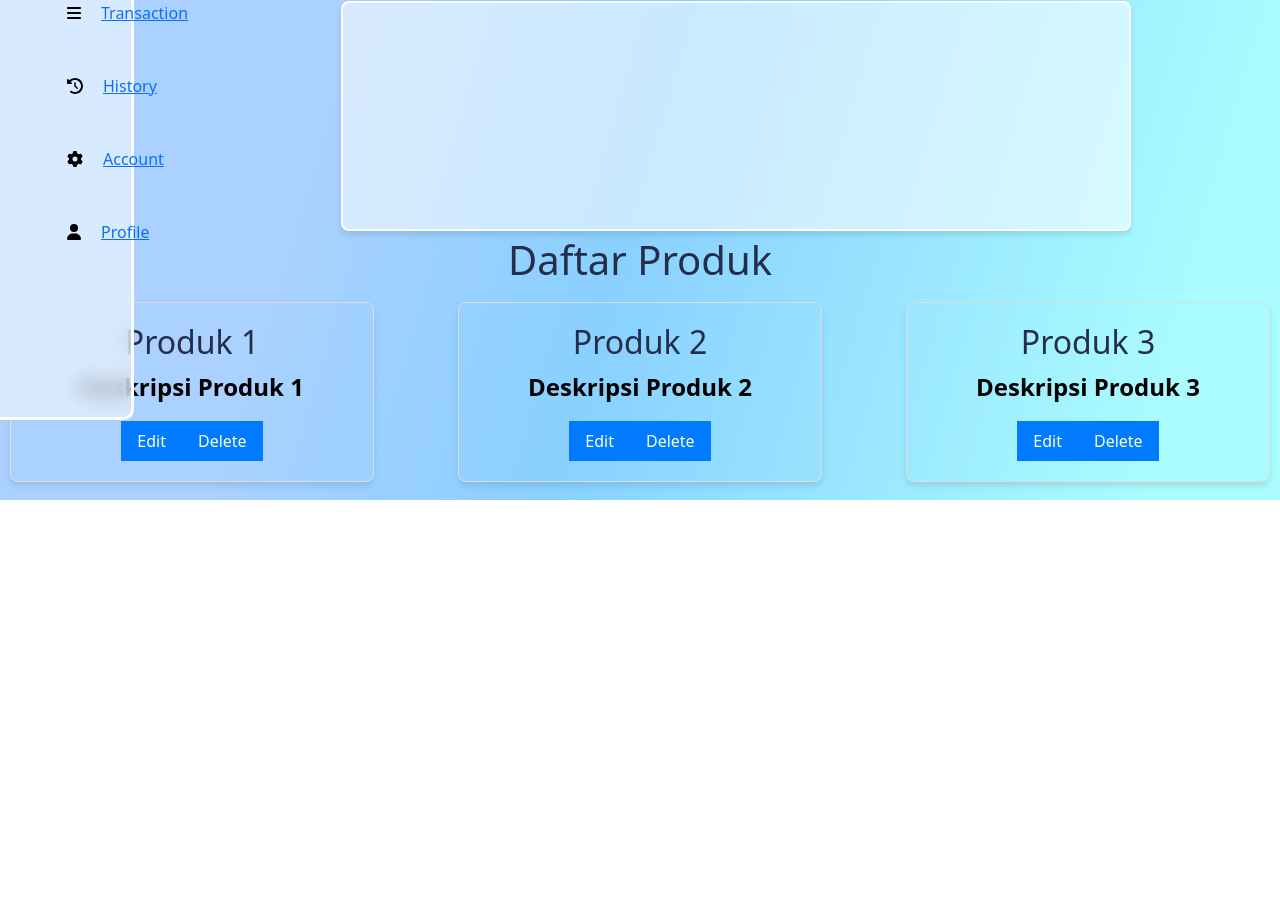
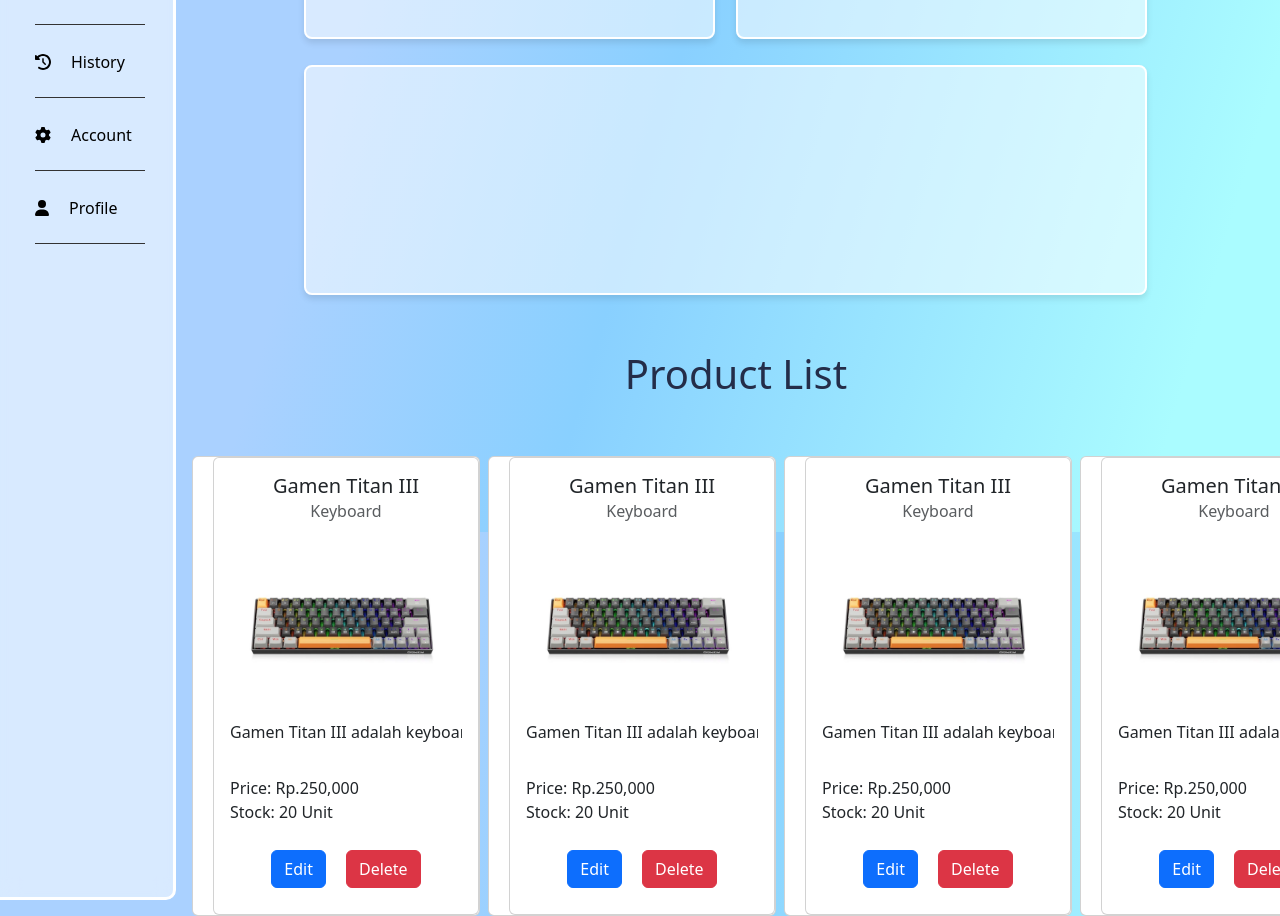
Before and after one commit to WahtuAstrawan/galaxy-comp, a React (Create React App) app in the folder frontend/: page /admin in a window 1280 px wide. Shown: the part 300-1216 px from the top of the page. Before the commit the page ends 800 px from the top, so only its background shows below. Built offline with nearby package versions, Linux system fonts and the light colour scheme.

Commit message:
merge and fix css

```diff
--- a/frontend/package.json
+++ b/frontend/package.json
@@ -3,6 +3,8 @@
   "version": "0.1.0",
   "private": true,
   "dependencies": {
+    "@fortawesome/free-solid-svg-icons": "^6.4.2",
+    "@fortawesome/react-fontawesome": "^0.2.0",
     "@iconscout/react-unicons": "^2.0.2",
     "@testing-library/jest-dom": "^5.17.0",
     "@testing-library/react": "^13.4.0",
--- a/frontend/src/Components/Cards/Cards.css
+++ b/frontend/src/Components/Cards/Cards.css
@@ -10,27 +10,26 @@
   justify-content: space-between; /* Mengatur jarak antara dua kotak statistik */
   width: 25rem;
   height: 15rem;
+  margin: 1rem;
 }
 
 .parentcard {
-  /* Hapus margin untuk menghilangkan jarak yang tidak diinginkan */
   display: flex;
   justify-content: space-between; /* Mengatur jarak antara dua kotak statistik */
-  width: 50rem;
+  width: 52rem;
   height: 15rem;
 }
 
 .statistic-card {
   background-color: var(--glass);
-  border: 1px solid #ddd;
   border-radius: 8px;
-  padding: 20px;
   text-align: center;
-  flex: 1; /* Mengatur agar dua kotak statistik berukuran sama */
+  flex: 2; /* Mengatur agar dua kotak statistik berukuran sama */
   box-shadow: 0 4px 6px rgba(0, 0, 0, 0.1);
   transition: transform 0.2s;
   margin: 5px;
-  border: 2px solid rgb(255, 255, 255); /* Tepian hitam */
+  border: 2px solid rgb(255, 255, 255);
+  margin-left: -1rem;
 }
 
 .statistic-card:hover {
@@ -43,7 +42,7 @@ h2 {
   color: #333;
 }
 
-p {
+.p-text-cards {
   font-size: 24px;
   font-weight: bold;
   margin: 10px 0;
--- a/frontend/src/Components/Cards/Cards.jsx
+++ b/frontend/src/Components/Cards/Cards.jsx
@@ -11,20 +11,23 @@ const Cards = () => {
     <div className="Cards">
       <div className="parentcontainer">
         <div className="statistic-card">
+
           <h2>{card1.title1}</h2>
-          <p>{card1.value1}</p>
+          <p className='p-text-cards'>{card1.value1}</p>
         </div>
       </div>
       <div className="parentcontainer">
         <div className="statistic-card">
+
           <h2>{card2.title1}</h2>
-          <p>{card2.value1}</p>
+          <p className='p-text-cards'>{card2.value1}</p>
         </div>
       </div>
       <div className="parentcard"> {/* Card 3 di sini */}
         <div className="statistic-card">
+
           <h2>{card3.title1}</h2>
-          <p>{card3.value1}</p>
+          <p className='p-text-cards'>{card3.value1}</p>
         </div>
       </div>
     </div>
--- a/frontend/src/Components/Login/Login.css
+++ b/frontend/src/Components/Login/Login.css
@@ -119,6 +119,6 @@
 }
 
 .bg-login{
-    height: 100vh;
+    height: 120vh;
     background: linear-gradient(#000, darkblue);
 }
--- a/frontend/src/Components/MainDash/MainDash.css
+++ b/frontend/src/Components/MainDash/MainDash.css
@@ -2,9 +2,10 @@
     display: flex;
     flex-direction: column;
     justify-content: space-evenly;
-    margin-left: 11rem;
+    margin-left: 12rem;
+    margin-top: 2rem;
 }
 
-.cards{
-    margin-left: 1rem;
+.cards-main{
+    margin-left: 0rem;
 }
--- a/frontend/src/Components/MainDash/MainDash.jsx
+++ b/frontend/src/Components/MainDash/MainDash.jsx
@@ -1,14 +1,17 @@
 import React from 'react'
 import './MainDash.css'
 import Cards from '../Cards/Cards'
+import Products from '../Products/Products'
+
 
 const MainDash = () => {
   return (
     <div className="MainDash">
         <h1>Dashboard</h1>
-        <div className='cards'><Cards/></div>
+        <div className='cards-main'><Cards/></div>
+        <div className='products-main'><Products/></div>
     </div>
   )
 }
 
-export default MainDash
+export default MainDash;
--- a/frontend/src/Components/Products/Products.css
+++ b/frontend/src/Components/Products/Products.css
@@ -1,37 +1,39 @@
-/* Products.css */
+/* Tambahkan ini ke dalam file Products.css */
 
-.product-list {
-    display: flex;
-    flex-wrap: wrap;
-    justify-content: space-between;
+.card-list-title {
+  text-align: center;
 }
 
-  .product-card {
-    border: 1px solid #ddd;
-    border-radius: 8px;
-    padding: 20px;
-    text-align: center;
-    flex: 0 1 calc(30% - 20px); /* Menentukan lebar card (sesuaikan dengan kebutuhan Anda) */
-    margin: 10px;
-    box-shadow: 0 4px 6px rgba(0, 0, 0, 0.1);
-    transition: transform 0.2s;
+.card-list-horizontal {
+  display: flex;
+  overflow-x: auto;
+  white-space: nowrap;
 }
 
-  .product-card:hover {
-    transform: scale(1.05);
+.card-list-horizontal > * {
+  flex: 0 0 auto;
 }
 
-  button {
-    margin: 5px;
-    padding: 8px 16px;
-    background-color: #007BFF; /* Warna latar tombol */
-    color: #fff; /* Warna teks tombol */
-    border: none;
-    border-radius: 4px;
+.card {
   cursor: pointer;
-    transition: background-color 0.2s;
+  background-color: #f8f8f8;
+  transition: background-color 0.3s;
 }
 
-  button:hover {
-    background-color: #0056b3; /* Warna latar tombol saat dihover */
+.card:hover {
+  background-color: #e0e0e0;
 }
+
+.product-buttons {
+  display: flex;
+  justify-content:space-between;
+  margin: 10rem;
+}
+
+.product-buttons button {
+  margin-right: 10rem; /* Jarak antara tombol Edit dan Hapus */
+}
+
+.buttonpr{
+  margin: 10px;
+}
--- a/frontend/src/Components/Products/Products.jsx
+++ b/frontend/src/Components/Products/Products.jsx
@@ -1,30 +1,92 @@
 import React, { useState } from 'react';
+import { Card, CardBody, CardTitle, CardSubtitle, CardText, Modal, ModalBody, ModalHeader, ModalFooter, Button } from 'reactstrap';
+import keyboard from './gamen.png';
 import './Products.css';
 
+const cardData = [
+  {
+    title: 'Gamen Titan III',
+    category: 'Keyboard',
+    imageSrc: keyboard,
+    description: 'Gamen Titan III adalah keyboard gaming mekanik dengan kabel panjang. Dilengkapi dengan Outemu Blue Switch yang kuat hingga 50 juta kali klik. Dengan swappable 3 pin switch yang nyaman dan kualitas A+. Tampilan desain yang ergonomis, nyaman, dan dilengkapi dengan kaki anti slip. Hadir dengan 16 mode warna RGB backlight, untuk suasana gaming yang menyenangkan.',
+    price: '250,000',
+    stock: '20',
+  },
+];
 
 function Products() {
-  // Contoh data produk (gantilah dengan data sebenarnya)
-  const products = [
-    { id: 1, name: 'Produk 1', description: 'Deskripsi Produk 1' },
-    { id: 2, name: 'Produk 2', description: 'Deskripsi Produk 2' },
-    { id: 3, name: 'Produk 3', description: 'Deskripsi Produk 3' },
-  ];
+  const [modal, setModal] = useState(false);
+
+  const toggle = () => setModal(!modal);
 
   return (
-    <div>
-      <h1>Daftar Produk</h1>
-      <div className="product-list">
-        {products.map((product) => (
-          <div key={product.id} className="product-card">
-            <h2>{product.name}</h2>
-            <p>{product.description}</p>
-            <button onClick={() => handleEdit(product.id)}>Edit</button>
-            <button onClick={() => handleDelete(product.id)}>Delete</button>
-          </div>
+    <>
+      <div className='card-list-title' id='products-section' style={{ paddingBottom: "50px", paddingTop: "50px" }}>
+        <h1>Product List</h1>
+      </div>
+      <div className='card-list-horizontal'>
+        {Array(10).fill(0).map((_, index) => (
+          <Card key={index} style={{ width: '18rem', marginRight: '8px' }}>
+            <a onClick={toggle} className='card' style={{ textDecoration: "none" }}>
+              <CardBody>
+                <CardTitle tag="h5">{cardData[0].title}</CardTitle>
+                <CardSubtitle className="mb-2 text-muted" tag="h6">
+                  {cardData[0].category}
+                </CardSubtitle>
+              </CardBody>
+              <img alt="card-img" src={cardData[0].imageSrc} width="100%" />
+              <CardBody>
+                <CardText style={{ textAlign: 'justify', overflow: 'hidden' }}>
+                  <p>{cardData[0].description}</p>
+                </CardText>
+                <CardText style={{ textAlign: 'left' }}>
+                  Price: Rp.{cardData[0].price}
+                  <br />
+                  Stock: {cardData[0].stock} Unit
+                </CardText>
+
+                <Button  className= "buttonpr" color="primary" onClick={() => handleEditProduct(cardData[0])}>Edit</Button>
+                <Button className= "buttonpr" color="danger" onClick={() => handleDeleteProduct(cardData[0].title)}>Delete</Button>
+
+              </CardBody>
+            </a>
+          </Card>
         ))}
+        <Modal isOpen={modal} toggle={toggle}>
+          <ModalHeader toggle={toggle}>{cardData[0].title}</ModalHeader>
+          <ModalBody>
+            <div>
+              <img src={keyboard} alt="product-img" width="100%" />
+              <br />
+              Product Description:
+              <br />
+              <p style={{ textAlign: "justify" }}>{cardData[0].description}</p>
+              Price: Rp.{cardData[0].price}
+              <br />
+              Stock: {cardData[0].stock} Unit
+            </div>
+          </ModalBody>
+          <ModalFooter>
+            <Button color="secondary" onClick={toggle}>
+              Close
+            </Button>
+          </ModalFooter>
+        </Modal>
       </div>
-    </div>
+    </>
   );
 }
 
+// Fungsi untuk menangani Edit produk
+function handleEditProduct(product) {
+  // Tambahkan logika untuk mengedit produk di sini
+  console.log('Edit product:', product);
+}
+
+// Fungsi untuk menangani Hapus produk
+function handleDeleteProduct(productTitle) {
+  // Tambahkan logika untuk menghapus produk di sini
+  console.log('Delete product:', productTitle);
+}
+
 export default Products;
--- a/frontend/src/Components/Sidebar/Sidebar.css
+++ b/frontend/src/Components/Sidebar/Sidebar.css
@@ -11,7 +11,7 @@ li {
   margin-bottom: 25px;
   border-bottom: 1px solid #333;
   padding-bottom: 23px;
-  width: 220%;
+  width: 90%;
 }
 
 a {
@@ -24,6 +24,7 @@ a {
   color: rgb(21, 21, 69);
 }
 
+
 /* Menambahkan aturan media query untuk ukuran layar yang lebih kecil */
 @media (max-width: 768px) {
   li {
@@ -31,7 +32,7 @@ a {
   }
 
   .sidebar {
-    width: 50px; /* Lebar sidebar dalam keadaan terbuka pada layar kecil */
+    width: 5px; /* Lebar sidebar dalam keadaan terbuka pada layar kecil */
     padding: 3rem; /* Padding juga dikurangi agar lebih kecil */
   }
 
@@ -55,43 +56,35 @@ a {
 
 .sidebar {
   position: fixed;
-  top: -5rem;
-  left: -4rem;
-  height: 100%;
-  width: 3rem;
+  top: 0rem;
+  left: -1rem;
+  height: 150%;
+  width: 12rem;
   background-color: var(--glass);
   color: #000000;
-  padding: 6rem;
+  padding: 1rem;
   backdrop-filter: blur(10px);
   border-radius: 10px;
   border: 3px solid rgb(255, 255, 255);
   transition: left 0.3s;
 }
 
-.sidebar.open {
-  left: 0; /* Tampilkan sidebar saat class "open" aktif */
-}
-
 .logo {
   width: 3rem;
   height: 3rem;
+  margin-left: 1rem;
 }
 
 .sidebar .logo-container p {
   align-items: center;
-  width: 100px;
+  width: 10rem;
   font-weight: 700;
   font-size: medium;
   font-family: Georgia, 'Times New Roman', Times, serif;
-}
-
-.sidebar .logo-container {
   margin-bottom: 40px;
 }
 
-.sidebar .logo-container .logo {
-  align-items: center;
-  margin-left: 28px;
+.text-menu-link *{
+  text-decoration: none;
+  color: black
 }
-
-/* Tambahkan CSS styling untuk ikon di sini */
--- a/frontend/src/Components/Sidebar/Sidebar.jsx
+++ b/frontend/src/Components/Sidebar/Sidebar.jsx
@@ -16,11 +16,10 @@ function Sidebar() {
         <div className='logo-container'>
           <img src={logo} className='logo' />
           <p>Galaxy Comp</p>
-      </div>
 
-      <ul className='text-menu'>
-        <li><FontAwesomeIcon icon={faHome} /> <a href="#dashboard">Dashboard</a></li>
-        <li><FontAwesomeIcon icon={faShoppingCart} /> <a href="#products">Products</a></li>
+        <ul className='text-menu-link'>
+          <li><FontAwesomeIcon icon={faHome}/> <a href="#dashboard">Dashboard</a></li>
+          <li><FontAwesomeIcon icon={faShoppingCart}/> <a href="#products">Products</a></li>
           <li><FontAwesomeIcon icon={faBars}/> <a href="#transaction">Transaction</a></li>
           <li><FontAwesomeIcon icon={faHistory} /> <a href="#history">History</a></li>
           <li><FontAwesomeIcon icon={faCog} /> <a href="#account">Account</a></li>
@@ -28,6 +27,7 @@ function Sidebar() {
           <FontAwesomeIcon icon="fa-regular fa-money-simple-from-bracket" />
         </ul>
         </div>
+      </div>
   );
 }
 
--- a/frontend/src/pages/AdminPage/AdminPage.jsx
+++ b/frontend/src/pages/AdminPage/AdminPage.jsx
@@ -19,8 +19,6 @@ function AdminPage(){
             </Helmet>
             <Sidebar/>
             <MainDash/>
-            <Products/>
-
         </>
     )
 }
```
Also changed, not shown: frontend/src/Components/Products/gamen.png (added), 1 other file (tests, documents, lock files or other folders). Lines whose indentation alone changed are shown as unchanged.
